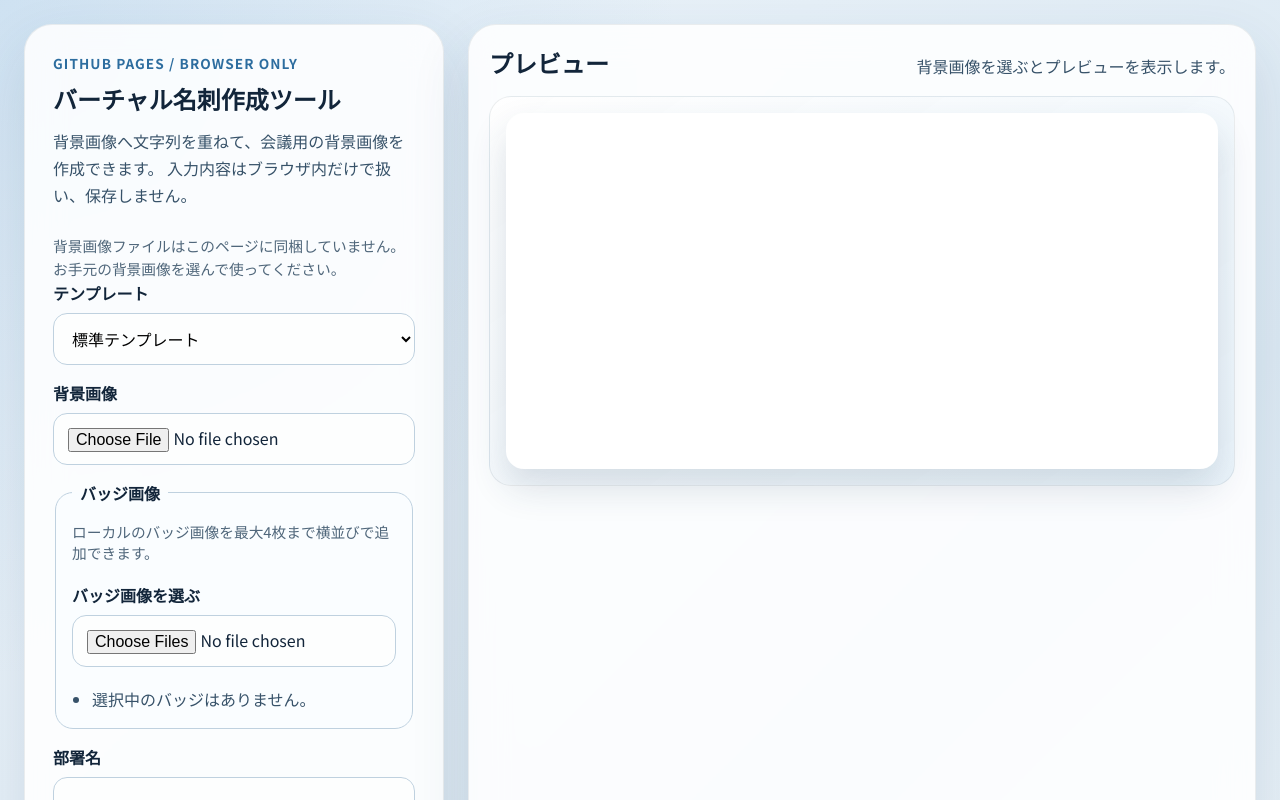
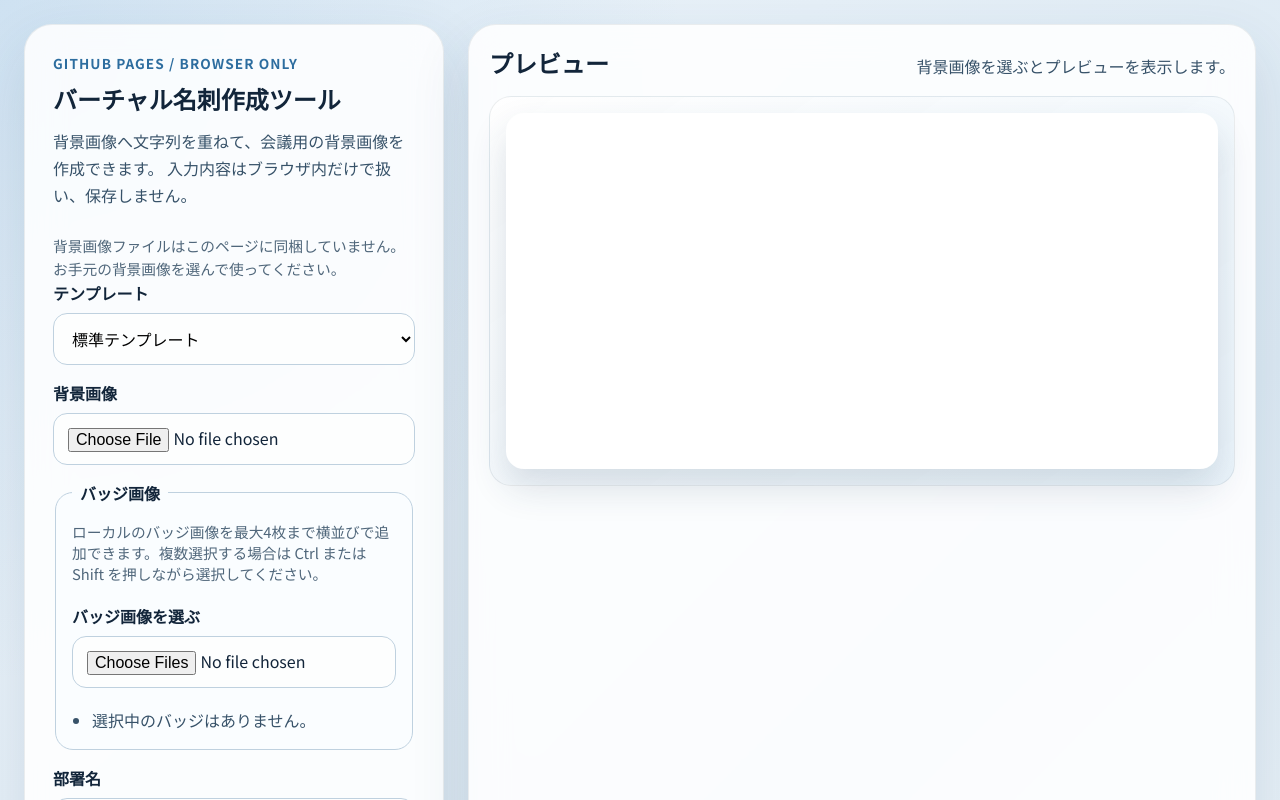
Before and after one commit to dental-AIPromo/virtual-business-card-background-generator, a React (Vite) app: page / in a window 1280 px wide. Shown: the top 800 px of the page. Built offline with nearby package versions, Linux system fonts and the light colour scheme.

Commit message:
Clarify multi-select badge upload hint

```diff
--- a/src/App.tsx
+++ b/src/App.tsx
@@ -200,7 +200,10 @@ export default function App() {
 
         <fieldset className="field badge-fieldset">
           <legend>バッジ画像</legend>
-          <p className="badge-help">ローカルのバッジ画像を最大4枚まで横並びで追加できます。</p>
+          <p className="badge-help">
+            ローカルのバッジ画像を最大4枚まで横並びで追加できます。複数選択する場合は
+            Ctrl または Shift を押しながら選択してください。
+          </p>
           <label htmlFor="badgeImages">バッジ画像を選ぶ</label>
           <input
             id="badgeImages"
```
Also changed, not shown: 1 other file (tests, documents, lock files or other folders).
